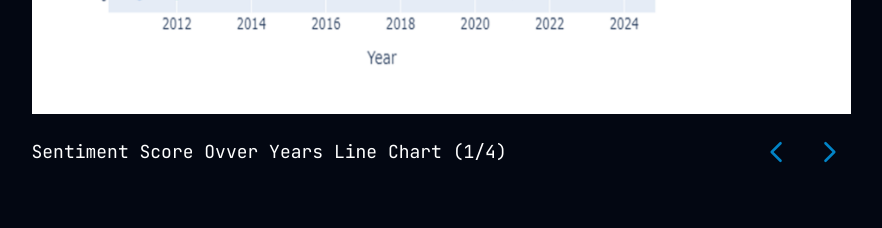
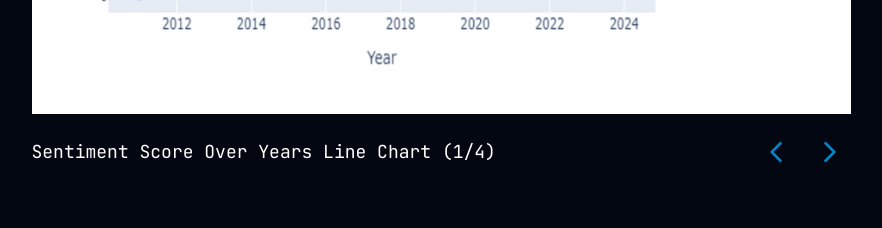
Before and after one commit to kienvinhchung/kchung.app, a Next.js app: page /projects in a window 1280 px wide. Shown: the part 5060-5288 px from the top of the page, without its empty margins (199-1081 px from the left). Built offline with nearby package versions, Linux system fonts and the light colour scheme.

Commit message:
fixed bug

```diff
--- a/app/projects/page.jsx
+++ b/app/projects/page.jsx
@@ -42,7 +42,7 @@ const projects = [
             {src: '/assets/work/project_britishairways/graphs/month_count_bar.png', caption: "Review Count by Month Bar Chart (2/2)" },
         ],
         sentiment_scores: [
-            {src: '/assets/work/project_britishairways/graphs/scores_trends_line.png', caption: "Sentiment Score Ovver Years Line Chart (1/4)" },
+            {src: '/assets/work/project_britishairways/graphs/scores_trends_line.png', caption: "Sentiment Score Over Years Line Chart (1/4)" },
             {src: '/assets/work/project_britishairways/graphs/month_scores_bar.png', caption: "Sentiment Score Trends Over Months Grouped Bar Chart (2/4)" },
             {src: '/assets/work/project_britishairways/graphs/scores_bar.png', caption: "Sentiment Score by Count Grouped Bar Chart (3/4)" },
             {src: '/assets/work/project_britishairways/graphs/scores_pie.png', caption: "Sentiment Score Distribution Pie Chart (4/4)" },
```
